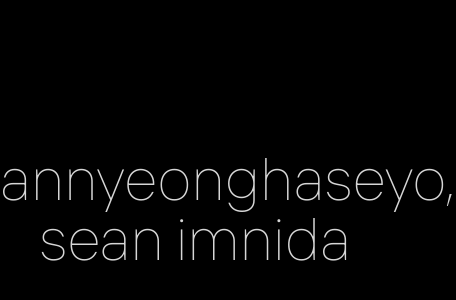
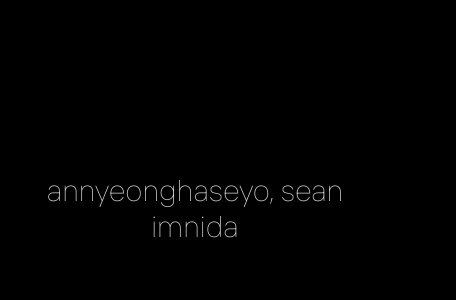
Before and after one commit to seanlongcc/seanlong-cc, a React (Vite) app in the folder seanlongcc-site/: page / in a window 390 px wide. Shown: the part 214-514 px from the top of the page, 456 px wide, since content can reach past the window. Built offline with nearby package versions, Linux system fonts and the light colour scheme.

Commit message:
responsive font size

```diff
--- a/seanlongcc-site/src/pages/Home.tsx
+++ b/seanlongcc-site/src/pages/Home.tsx
@@ -1,7 +1,9 @@
 const Home = () => {
   return (
     <div className='flex flex-col justify-center h-screen text-center'>
-      <span className='text-6xl font-thin '>annyeonghaseyo, sean imnida</span>
+      <span className='text-3xl font-thin lg:text-8xl '>
+        annyeonghaseyo, sean imnida
+      </span>
     </div>
   );
 };
```
